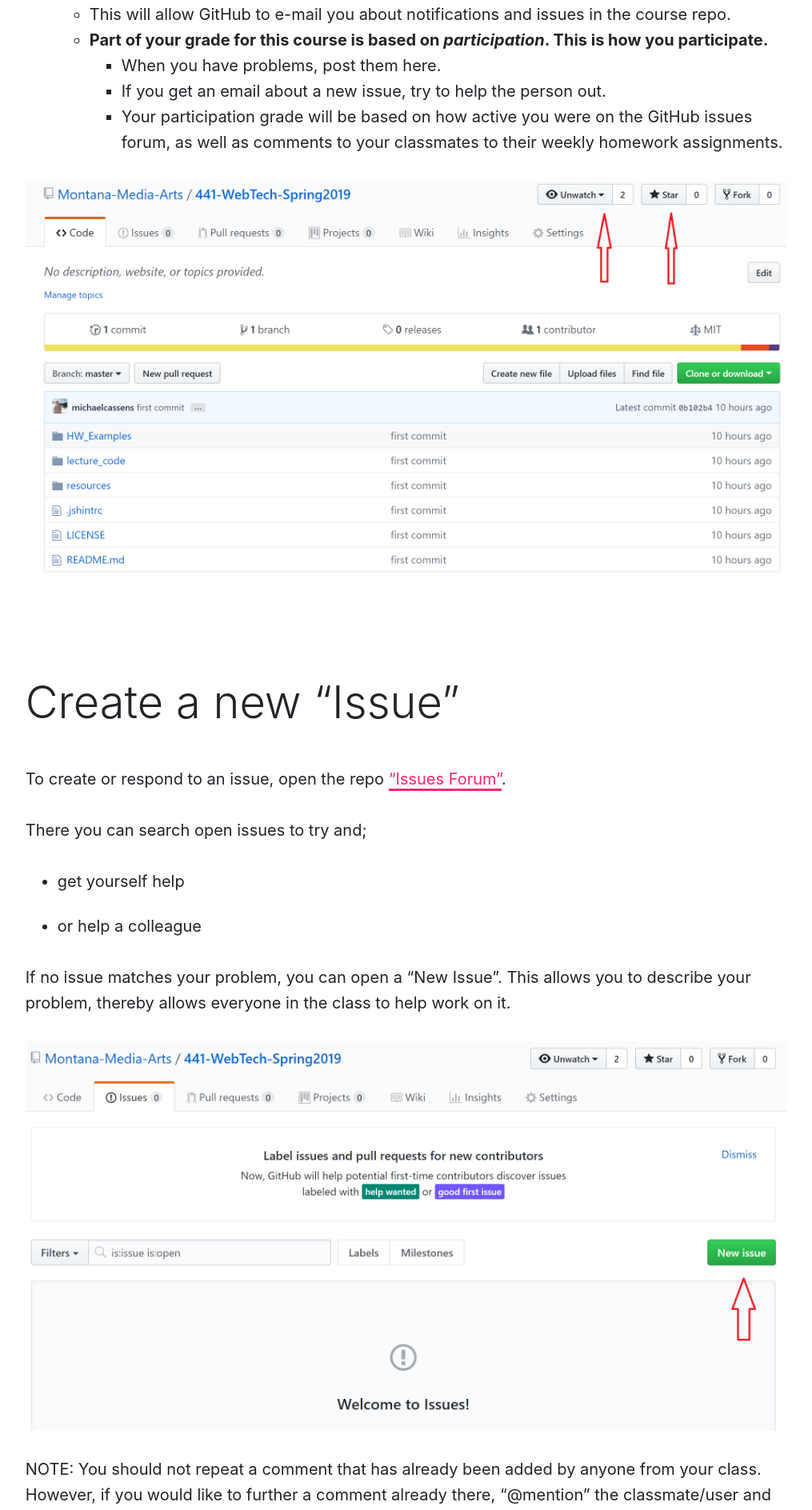
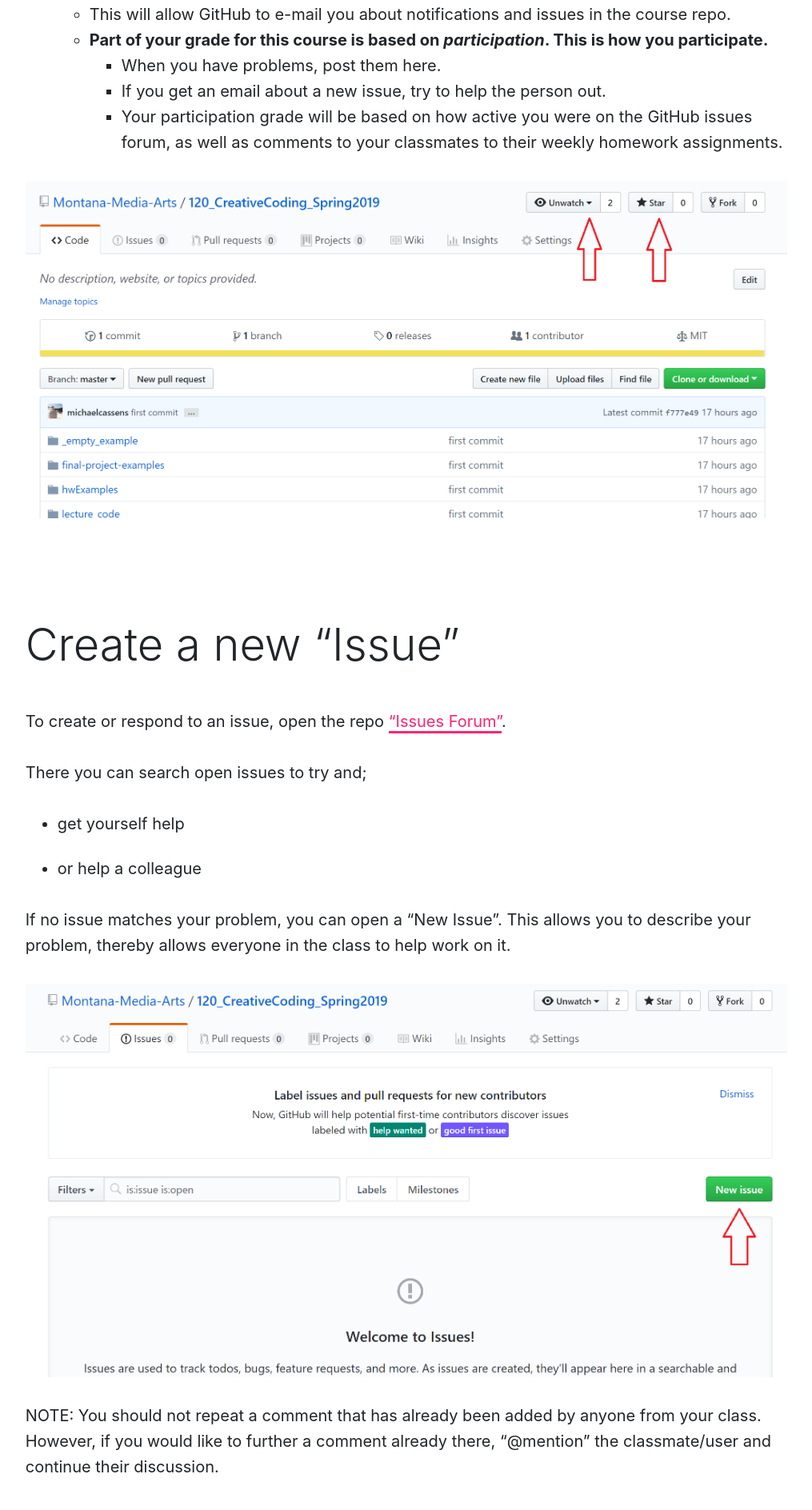
Before and after one commit to Montana-Media-Arts/creative-coding-1-Spring2019, a Jekyll site: the page built from modules/week-1/_posts/2017-01-08-github-part1.md, in a window 1280 px wide. Shown: the part 1585-3473 px from the top of the page at 80% size, without its empty margins (132-1147 px from the left). Built offline with Jekyll 4.4.1, drawn with Linux system fonts in a browser that asks for light colours; nearby versions of some CDN libraries.

Commit message:
updated github page
added two new images for the correct repo

```diff
--- a/modules/week-1/_posts/2017-01-08-github-part1.md
+++ b/modules/week-1/_posts/2017-01-08-github-part1.md
@@ -27,7 +27,7 @@ To watch the course repo;
         - If you get an email about a new issue, try to help the person out.
         - Your participation grade will be based on how active you were on the GitHub issues forum, as well as comments to your classmates to their weekly homework assignments.
 
-![Follow and Star Repositories on GitHub.com](../imgs/Screen3.png)
+![Follow and Star Repositories on GitHub.com](../imgs/watch_star_CC.png)
 
 ## Create a new “Issue”
 
@@ -40,7 +40,7 @@ There you can search open issues to try and;
 
 If no issue matches your problem, you can open a "New Issue". This allows you to describe your problem, thereby allows everyone in the class to help work on it.
 
-![New Issue button](../imgs/Screen4.png)
+![New Issue button](../imgs/new_issue_CC.png)
 
 
 NOTE: You should not repeat a comment that has already been added by anyone from your class. However, if you would like to further a comment already there, “@mention” the classmate/user and continue their discussion.
```
Also changed, not shown: modules/week-1/imgs/new_issue_CC.png (added), modules/week-1/imgs/watch_star_CC.png (added).
